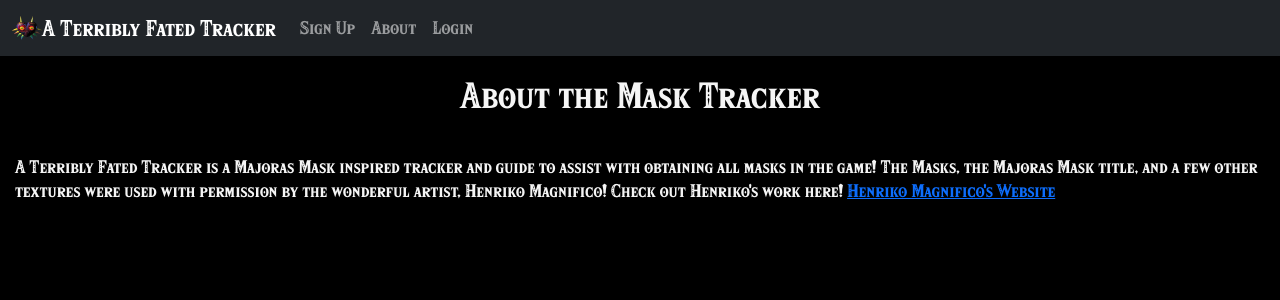
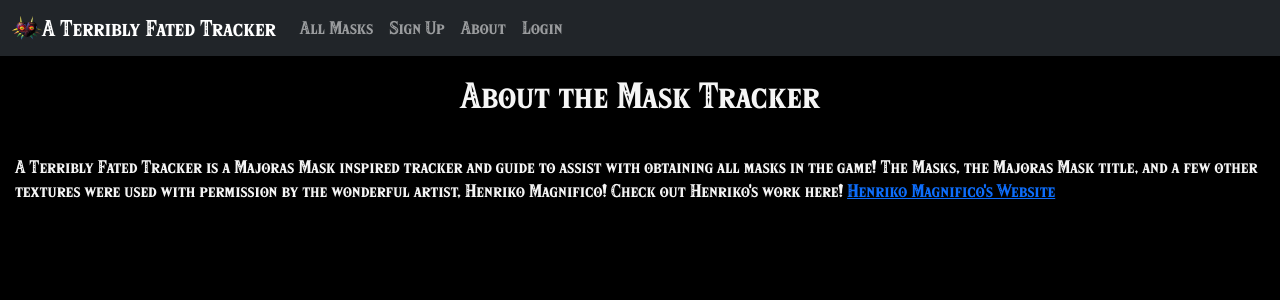
Before and after one commit to breyshaw/A-Terribly-Fated-Tracker, a Django app: page /about/ in a window 1280 px wide. Shown: the top 300 px of the page. Run offline with Django 3.2, Linux system fonts and the light colour scheme.

Commit message:
make mask index and detail view accessible to non-authenticated users

```diff
--- a/main_app/templates/base.html
+++ b/main_app/templates/base.html
@@ -41,6 +41,9 @@
                                 <a class="nav-link" href="{% url 'logout' %}">Log out</a>
                             </li>
                             {% else %}
+                            <li class="nav-item">
+                                <a class="nav-link" href="/masks">All Masks</a>
+                            </li>
                             <li class="nav-item"><a class="nav-link" href="{% url 'signup' %}">Sign Up</a></li>
                             <li class="nav-item"><a class="nav-link" href="{% url 'about' %}">About</a></li>
                             <li class="nav-item"><a class="nav-link" href="{% url 'home' %}">Login</a></li>
```
